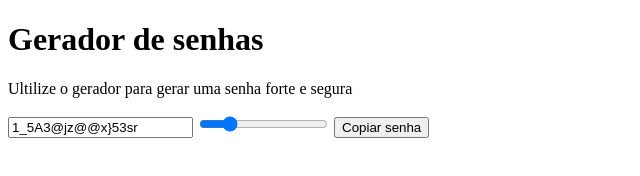
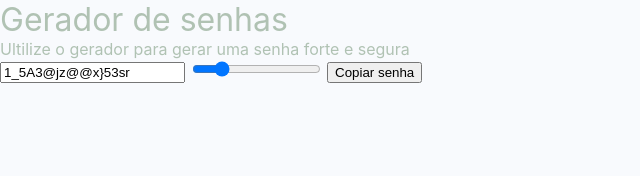
Before and after one commit to Nnunes55/Gerador-de-senha, a plain HTML site: page index.html in a window 1280 px wide. Shown: the whole page, without its empty margins (0-640 px from the left). Drawn offline with Linux system fonts and the light colour scheme.

Commit message:
Criado CSS para estilização do site

```diff
--- a/index.html
+++ b/index.html
@@ -3,6 +3,8 @@
   <head>
     <meta charset="UTF-8" />
     <meta name="viewport" content="width=device-width, initial-scale=1.0" />
+    <link rel="stylesheet" href="style.css">
+    <link rel="stylesheet" href="reset.css">
     <title>gerador de senhas</title>
   </head>
   <body>
--- /dev/null
+++ b/reset.css
@@ -0,0 +1,34 @@
+html {
+    box-sizing: border-box;
+    font-size: 16px;
+}
+
+*,
+*:before,
+*:after{
+    box-sizing: inherit;
+}
+body,
+h1,
+h2,
+h3,
+h4,
+h5,
+h6,
+p,
+ol,
+ul {
+    margin: 0;
+    padding: 0;
+    font-weight: normal;
+}
+
+ol,
+ul {
+    list-style: none;
+}
+
+img {
+    max-width: 100%;
+    height: auto;
+}
--- /dev/null
+++ b/style.css
@@ -0,0 +1,5 @@
+body{
+    background-color: #f8fafd;
+    font-family: 'Inter', sans- serif;
+    color: #2525;
+}
```
